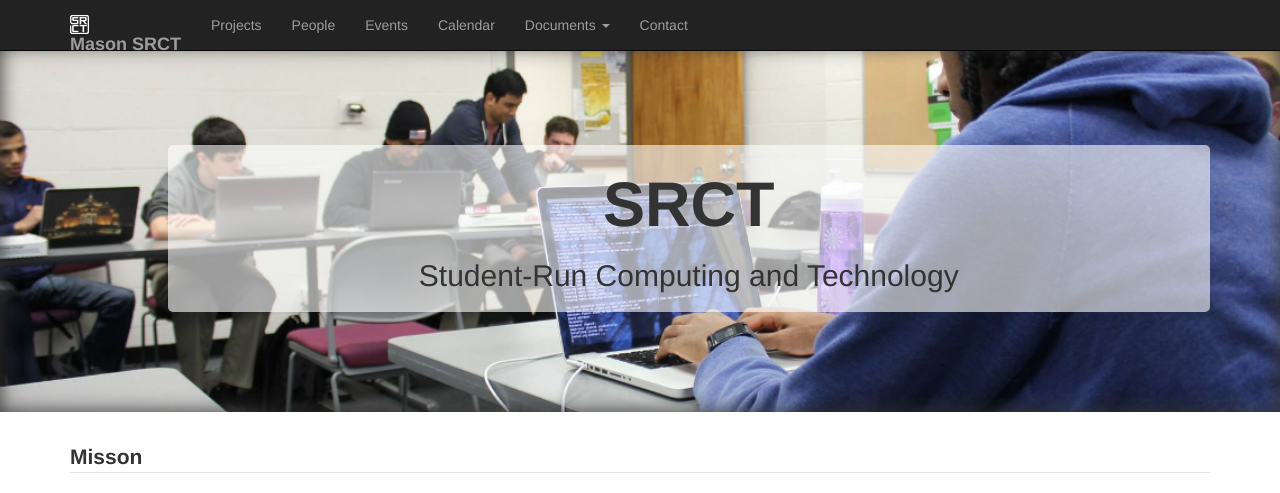
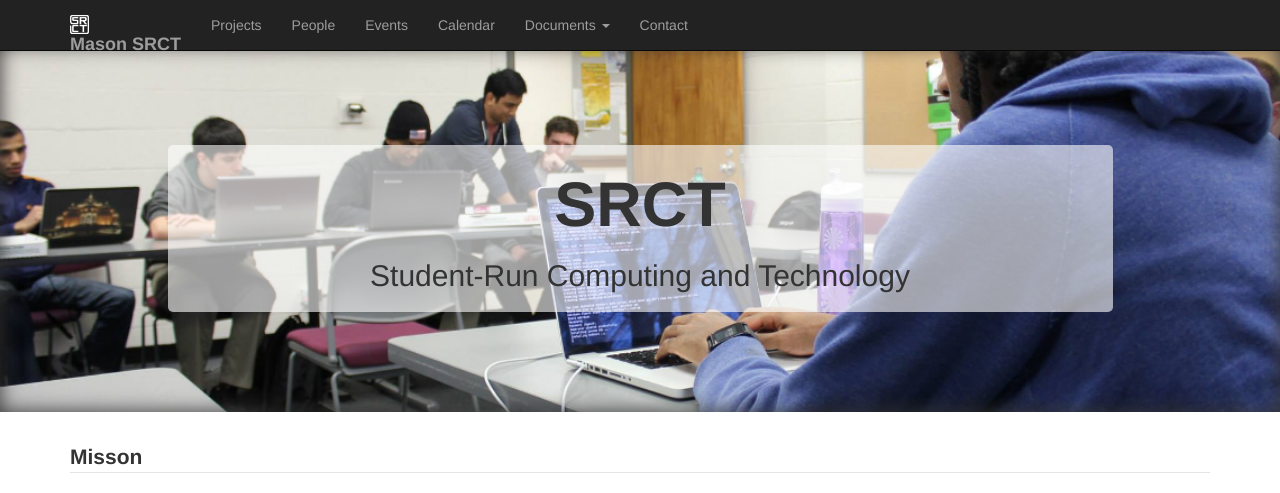
Before and after one commit to srct/srctweb, a Python web app: template srctweb/website/templates/index.html in a window 1280 px wide. Shown: the top 493 px of the page. Run offline with Jinja, Linux system fonts and the light colour scheme; the template is opened without the code that fills it, so the values that code supplies are empty; some libraries are stand-ins or nearby versions.

Commit message:
off by one

```diff
--- a/srctweb/website/templates/index.html
+++ b/srctweb/website/templates/index.html
@@ -14,7 +14,7 @@ SRCT
       <!-- <li class="layer" data-depth="0.00"> -->
       <div class="container">
         <div class="row">
-          <div class="col-md-offset-1 col-md-11">
+          <div class="col-md-offset-1 col-md-10">
             <div class="text-center transparency">
               <h1><strong>SRCT</strong></h1>
               <p><h2>Student-Run Computing and Technology</h2></p>
```
